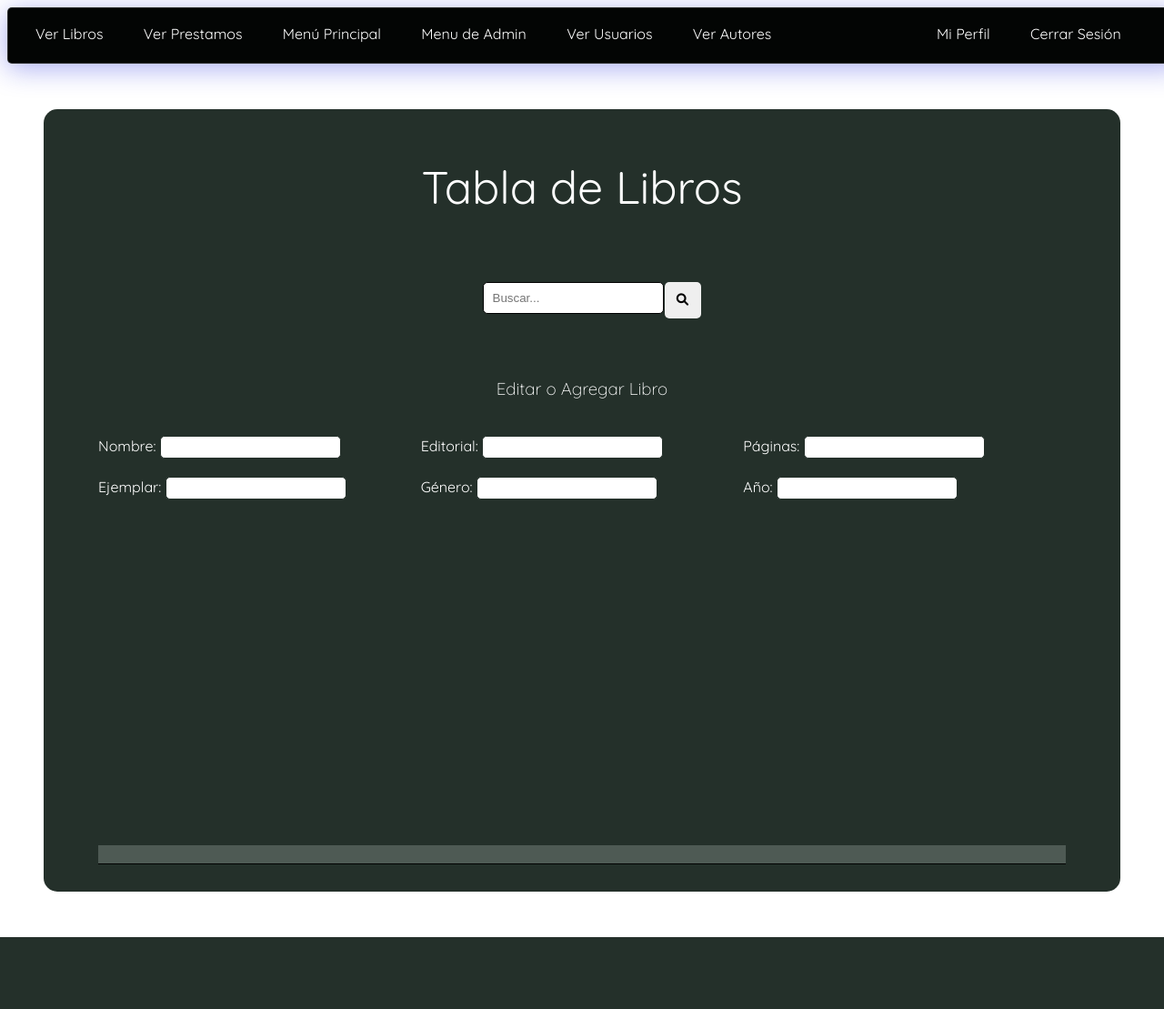
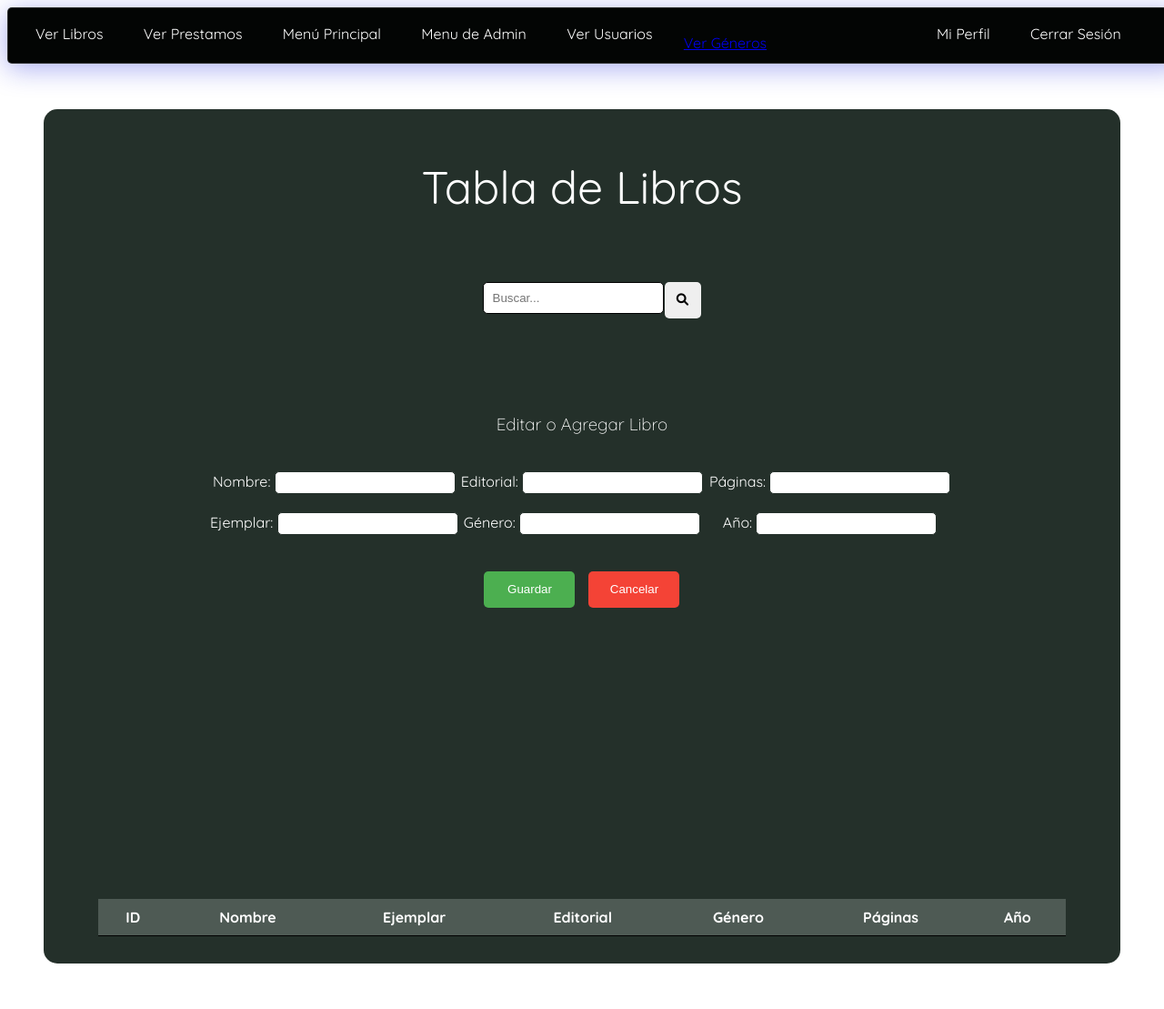
Before and after one commit to YaritAG/ProyectoF_Nora, a PHP site: page /verLibros.php in a window 1280 px wide. Shown: the whole page at 91% size. Before the commit the page ends 1030 px from the top, so only its background shows below. Run offline with PHP 8.4, Linux system fonts and the light colour scheme; the visitor is signed in with stand-in values (Sample User, id 1); data that the repository does not hold is empty.

Commit message:
Camvuis a verautores

```diff
--- a/public/admin/static/tablasAdmin.css
+++ b/public/admin/static/tablasAdmin.css
@@ -73,6 +73,10 @@ h1 {
 / --------------------------------------------- */
 .inputs {
     margin-top: 70px;
+    display: flex;
+    justify-content: center;
+    text-align: center;
+    padding: 20px 20px;
 }
 
 h3 {
@@ -178,7 +182,7 @@ h3 {
 .table-outer-wrapper {
     width: 100%;
     overflow: hidden;
-    margin-top: -250px;
+    margin-top: -0px;
 }
 
 /* Barra de desplazamiento superior */
@@ -275,3 +279,16 @@ table tr:hover {
     transform: scale(1.05);
     /* Agranda ligeramente el botón */
 }
+
+.error {
+    width: auto;
+    align-items: center;
+    justify-content: center;
+    background-color: #f8d7da;
+    color: #721c24;
+    border: 1px solid #f5c6cb;
+    padding: 10px;
+    margin-bottom: 15px;
+    border-radius: 5px;
+    text-align: center;
+}
--- a/public/admin/verLibros.php
+++ b/public/admin/verLibros.php
@@ -103,6 +103,12 @@ include '../../templates/a.php';
                             <label for="nombre">Año:</label>
                             <input class="input-editor" type="text" id="año" name="año" required><br><br>
                         </div>
+
+                         <!-- Contenedor para los botones -->
+                        <div class="buttons">
+                            <button class="btn-save" type="submit" name="accion" value="actualizar">Guardar</button>
+                            <button class="btn-cancel" type="reset">Cancelar</button>
+                        </div>
                     </form>
                 </div>
             </div>
@@ -112,13 +118,13 @@ include '../../templates/a.php';
                 <table>
                     <thead>
                         <tr>
-                            <th></th>
-                            <th></th>
-                            <th></th>
-                            <th></th>
-                            <th></th>
-                            <th></th>
-                            <th></th>
+                            <th>ID</th>
+                            <th>Nombre</th>
+                            <th>Ejemplar</th>
+                            <th>Editorial</th>
+                            <th>Género</th>
+                            <th>Páginas</th>
+                            <th>Año</th>
                         </tr>
                     </thead>
                     <tbody>
--- a/templates/a.php
+++ b/templates/a.php
@@ -22,7 +22,7 @@
             <a href="../../templates/menu.php" class="btn-menu">Menú Principal</a>
             <a href="ventanaAdmin.php" class="btn-admin">Menu de Admin</a>
             <a href="verUsuarios.php" class="btn-users">Ver Usuarios</a>
-            <a href="verAutores.php" class="btn-autores">Ver Autores</a>
+            <a href="verGeneros.php" class="btn-generos">Ver Géneros</a>
         </div>
 
         <div class="logout">
```
Also changed, not shown: public/admin/verAutores.php (+42 -10 lines), templates/static/a.css (+8 -4 lines), templates/static/biblio.css (+1 -27 lines), public/admin/verGeneros.php (added).
